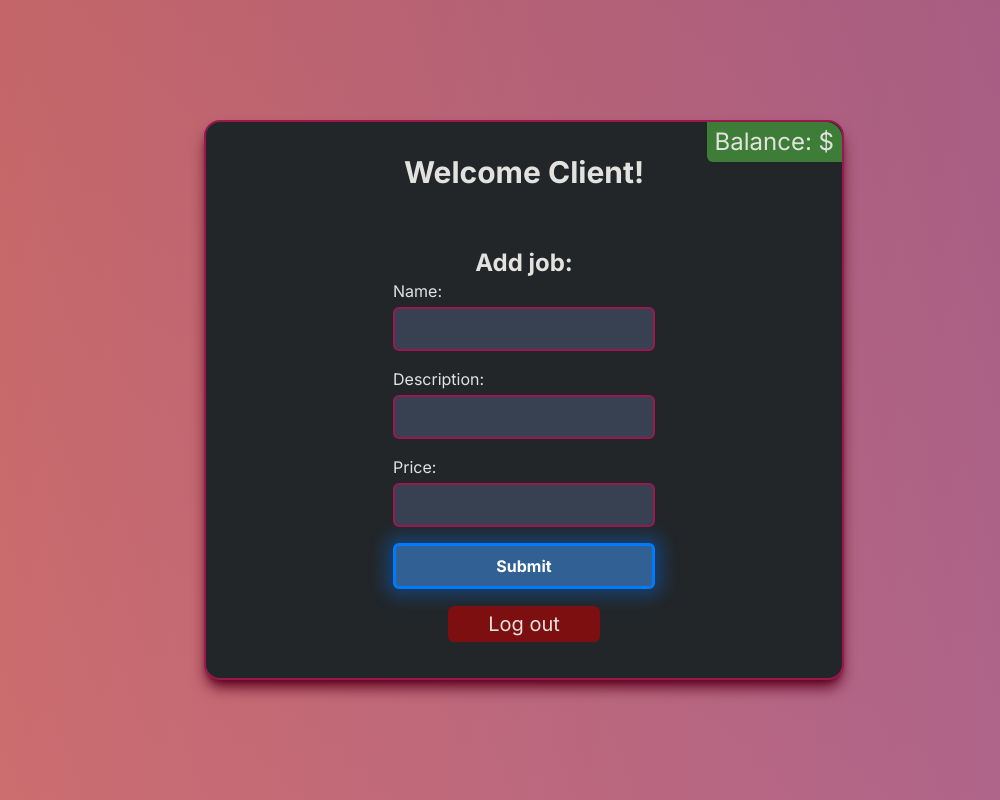
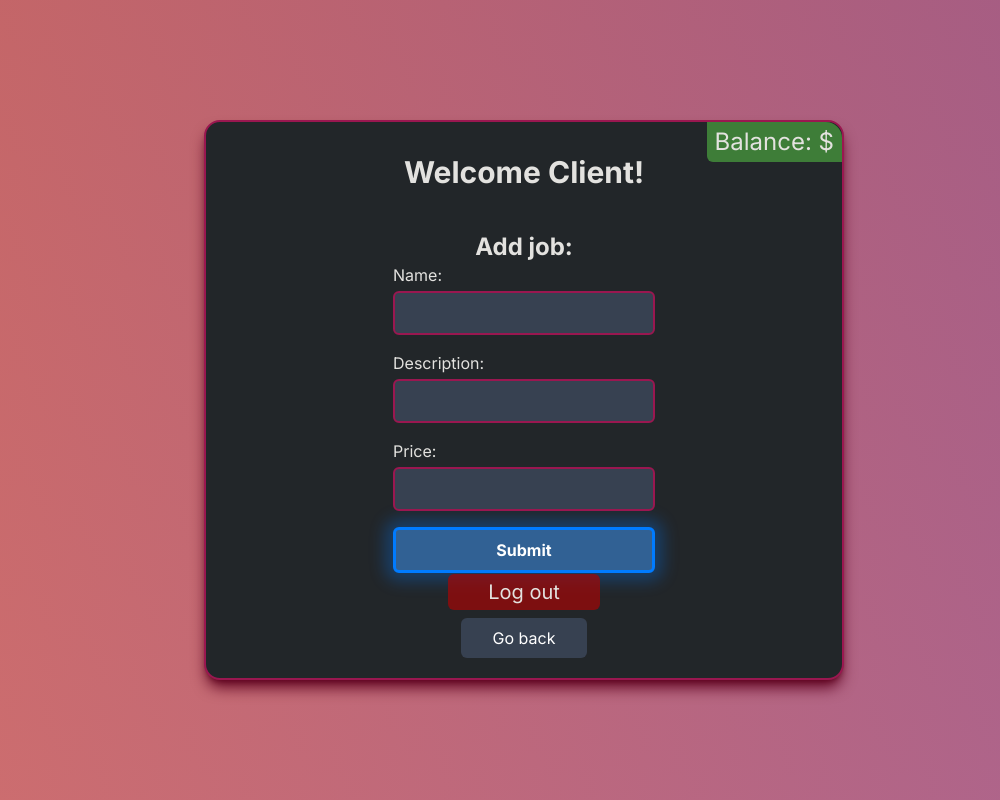
Before and after one commit to tasoavci/freelanceWEB, a Next.js app: page /clientAddJobs in a window 1280 px wide. Shown: the whole page, without its empty margins (116-1116 px from the left). Built offline with nearby package versions, Linux system fonts and the light colour scheme; no server answers.

Commit message:
Back Ekeleme

```diff
--- a/app/checkJobs/page.jsx
+++ b/app/checkJobs/page.jsx
@@ -79,7 +79,9 @@ const ClientJobs = () => {
 
         ;
 
-
+        const handleGoBack = () => {
+            router.back(); // Geri gitmek için router'ın back() yöntemini kullanıyoruz
+          };
     const JobComplete = async (id,price) => {
         // alert("Success!")
         try {
@@ -303,10 +305,21 @@ const ClientJobs = () => {
             )}
 
 
-<div className='w-2/3 mx-auto flex justify-center items-center'>
-        <button onClick={() => signOut()} className='rounded-md text-xl px-10 py-1 mb-4' style={{ backgroundColor: 'rgba(164, 6, 6, 0.7)' }}>
-        Log out
-        </button>        </div>
+<div className='w-2/3 mx-auto flex flex-col gap-2 items-center'>
+  <button
+    onClick={() => signOut()}
+    className='rounded-md text-xl px-10 py-2'
+    style={{ backgroundColor: 'rgba(164, 6, 6, 0.7)' }}
+  >
+    Log out
+  </button>
+  <button
+    onClick={handleGoBack}
+    className='bg-gray-700 text-white px-8 py-2 rounded-md'
+  >
+    Go back
+
+  </button>    </div>
         <div className='absolute top-0 right-0 px-2 py-1 rounded-tr-2xl text-2xl rounded-bl-md'style={{ backgroundColor: 'rgba(75, 163, 63, 0.7)' }}>Balance: {session?.user?.balance}$</div>
 
         </motion.div>
--- a/app/clientAddJobs/page.jsx
+++ b/app/clientAddJobs/page.jsx
@@ -31,7 +31,9 @@ const ClientAddJobs = () => {
       setPrice(e.target.value);
     };
 
-
+    const handleGoBack = () => {
+      router.back();
+    };
 
     const handleSubmit = async(e) => {
         e.preventDefault()
@@ -166,12 +168,21 @@ const ClientAddJobs = () => {
 
 
 
-                <div className='w-2/3 mx-auto flex justify-center items-center'>
-                <button onClick={() => signOut()} className='rounded-md text-xl px-10 py-1 mb-4' style={{ backgroundColor: 'rgba(164, 6, 6, 0.7)' }}>
-                Log out
-                </button>
-                </div>
-
+<div className='w-2/3 mx-auto flex flex-col items-center'>
+  <button
+    onClick={() => signOut()}
+    className='rounded-md text-xl px-10 py-1 mb-2'
+    style={{ backgroundColor: 'rgba(164, 6, 6, 0.7)' }}
+  >
+    Log out
+  </button>
+  <button
+    onClick={handleGoBack}
+    className='bg-gray-700 text-white px-8 py-2 rounded-md'
+  >
+    Go back
+  </button>
+</div>
                 <div className='absolute top-0 right-0 px-2 py-1 rounded-tr-2xl text-2xl rounded-bl-md'style={{ backgroundColor: 'rgba(75, 163, 63, 0.7)' }}>Balance: {session?.user?.balance}$</div>
 
         </motion.div>
--- a/app/viewBidsClient/page.jsx
+++ b/app/viewBidsClient/page.jsx
@@ -37,6 +37,9 @@ const ViewBidsClient = () => {
 
         fetchJobs();
       }, []);
+      const handleGoBack = () => {
+        router.back();
+      };
       const deleteJob = async (id) => {
         console.log(id)
         try {
@@ -49,6 +52,7 @@ const ViewBidsClient = () => {
             });            if (!response.ok) {
                 throw new Error('Network response was not ok');
             }
+
             const updatedJobs = jobs.filter((job) => job._id !== id);
             setJobs(updatedJobs);
         } catch (error) {
@@ -91,10 +95,20 @@ const ViewBidsClient = () => {
 
 
 
-        <div className='w-2/3 mx-auto flex justify-center items-center'>
-        <button onClick={() => signOut()} className='rounded-md text-2xl px-10 py-1 mb-4' style={{ backgroundColor: 'rgba(164, 6, 6, 0.7)' }}>
-        Log out
-        </button>        </div>
+        <div className='flex gap-4 justify-center'>
+        <button
+    onClick={() => signOut()}
+    className='rounded-md text-xl px-10 py-1'
+    style={{ backgroundColor: 'rgba(164, 6, 6, 0.7)' }}
+  >
+    Log out
+  </button>
+  <button
+    onClick={handleGoBack}
+    className='bg-gray-700 text-white px-8 py-2 rounded-md'
+  >
+    Go back
+  </button>       </div>
         <div className='absolute top-0 right-0 px-2 py-1 rounded-tr-2xl text-2xl rounded-bl-md'style={{ backgroundColor: 'rgba(75, 163, 63, 0.7)' }}>Balance: {session?.user?.balance}$</div>
 </motion.div>
 </div>
```
Also changed, not shown: 1 other file (tests, documents, lock files or other folders).
